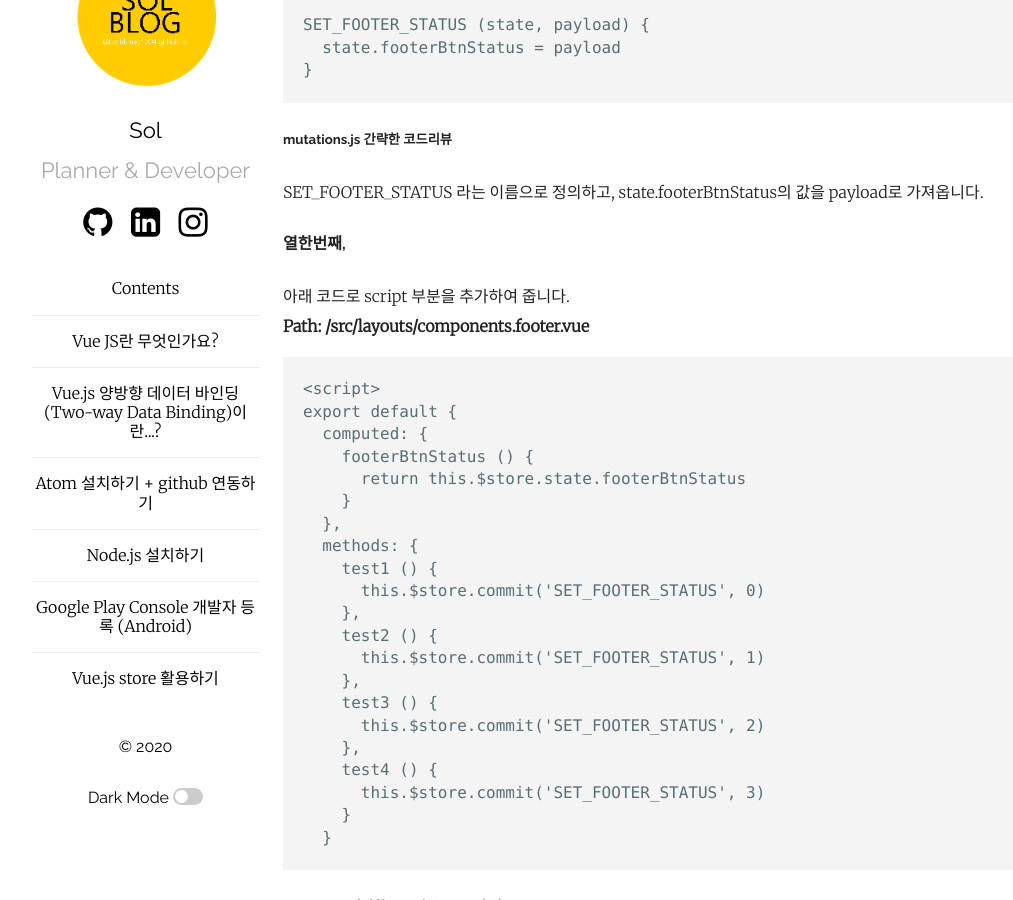
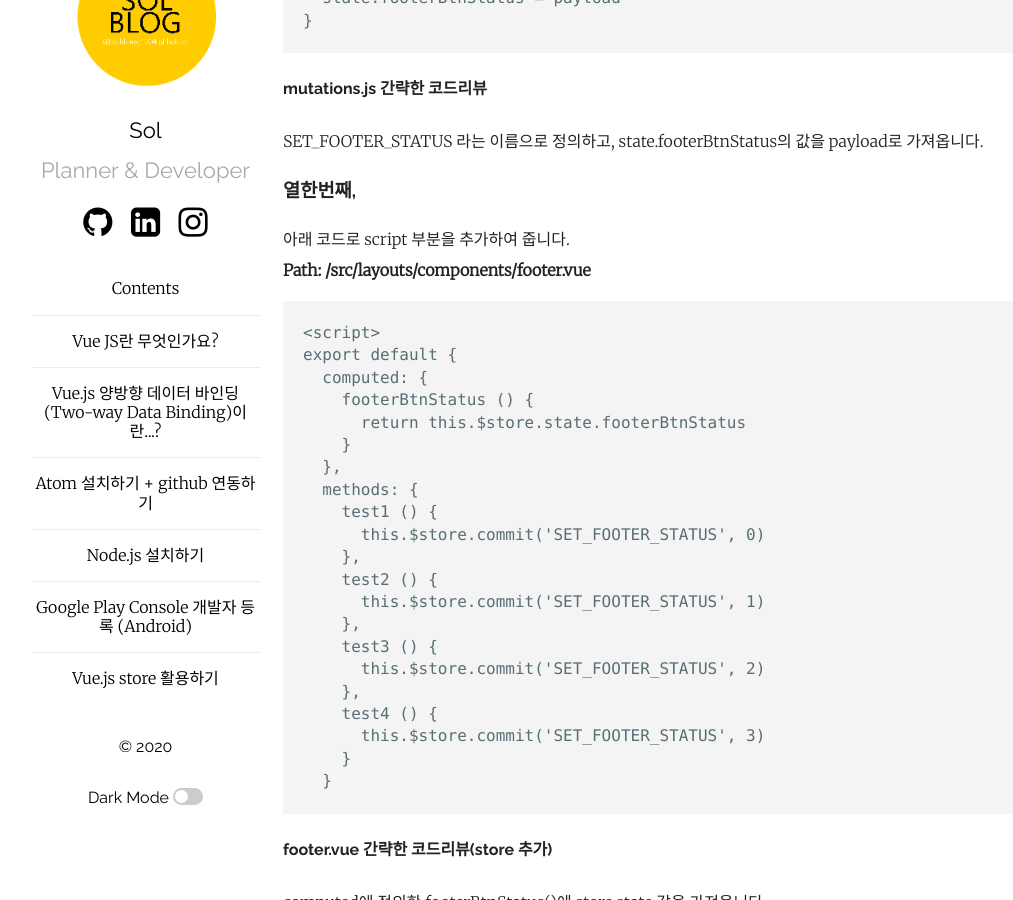
Before and after one commit to bethbang1004/bethbang1004.github.io, a Jekyll site: the page built from _posts/2020-08-27-store-welcome-to-jekyll.markdown, in a window 1280 px wide and 900 px high, scrolled down 5849 px. Shown: the whole window, without its empty margins (72-1085 px from the left). Built offline with Jekyll 4.4.1, drawn with Linux system fonts in a browser that asks for light colours; comment, search, counter and statistics services are not loaded.

Commit message:
update#2

````diff
--- a/_posts/2020-08-27-store-welcome-to-jekyll.markdown
+++ b/_posts/2020-08-27-store-welcome-to-jekyll.markdown
@@ -28,11 +28,12 @@ Vue에서 데이터를 주고 받을 때, __부모와 자식 관계로 이루어
   - test4.vue
 - main.js
 - app.vue
+
 *3. 참고 Github 링크*
 <https://github.com/bethbang1004/store_footer>
 
 
-#### 첫번째,
+### 첫번째,
 store 폴더에 가면, index.js 파일이 있습니다.
 main.js 에 보면 __import store from './store'__ 라는 부분에서 store 전체 파일을 불러오고 있습니다.
 아마 기존에는 index.js에서 getters, mutations, state, actions 를 한 번에 작성하였을텐데,
@@ -49,7 +50,7 @@ store쪽에 **actions.js, getters.js, mutations.js, state.js** 파일을 생성
 | `mutations.js` | state를 변경할 수 있음 (state, payload 순으로 commit을 통해 인자를 받을 수 있음) |
 | `state.js` | view와 직접적으로 연결되어 있는 model로 mutations에서 변경이 일어나면 view에도 변경이 일어남 (직접 state에서의 변경 불가능) |
 
-#### 두번째 (main.js),
+### 두번째 (main.js),
 현재 Vue.js의 상태관리 라이브러리인 vuex를 import 시켰습니다.
 vuex는 중앙 집중식 저장소 역할로, 부모와 자식 관계에 연연하지 않고, 별도의 저장소에서 데이터를 관리합니다.
 오늘 우리는 부모-자식 관계가 아닌 별도 데이터 저장하여 사용할 것이므로, vuex를 설치합니다.
@@ -65,7 +66,7 @@ new Vue({
 }).$mount('#app')
 ```
 
-#### 세번째(store > index.js),
+### 세번째(store > index.js),
 **index.js** 파일에 아래와 같이 내용을 넣어줍니다.
 ```
 import Vue from 'vue'
@@ -89,7 +90,7 @@ export default new Vuex.Store({
 })
 ```
 
-#### 네번째(store > actions.js),
+### 네번째(store > actions.js),
 **actions.js** 파일에 아래와 같이 내용을 넣어줍니다.
 ```
 const actions = {
@@ -97,7 +98,7 @@ const actions = {
 export default actions
 ```
 
-#### 다섯번째(store > getters.js),
+### 다섯번째(store > getters.js),
 **getters.js** 파일에 아래와 같이 내용을 넣어줍니다.
 ```
 const getters = {
@@ -105,7 +106,7 @@ const getters = {
 export default actions
 ```
 
-#### 여섯번째(store > mutations.js),
+### 여섯번째(store > mutations.js),
 **mutations.js** 파일에 아래와 같이 내용을 넣어줍니다.
 ```
 const mutations = {
@@ -114,7 +115,7 @@ const mutations = {
 export default mutations
 ```
 
-#### 일곱번째(store > state.js),
+### 일곱번째(store > state.js),
 **state.js** 파일에 아래와 같이 내용을 넣어줍니다.
 ```
 const state = {
@@ -184,7 +185,7 @@ export default {
 .
 ```
 
-##### footer.vue 틀에 대한 간략한 코드리뷰
+#### footer.vue 틀에 대한 간략한 코드리뷰
 페이지에서 사용자에게 보이는 버튼은 총 4개 입니다. 코드 상에서는 버튼의 on, off를 위해 총 8개를 두었습니다.
 푸터에 있는 버튼들의 위치는 고정되며, 특정 버튼을 클릭하면 클릭한 버튼이 가리키는 페이지로 이동할 수 있도록 만들며 해당 버튼은 on, 나머지 버튼은 off 상태로 됩니다.
 사용자에게 보여지는 버튼 4개를 배열로 보면, [0,1,2,3] 입니다.
@@ -194,18 +195,18 @@ footerBtnStatus라고 정의하여 버튼을 왼쪽부터 0 > 1 > 2 > 3 으로
 
 그리고 script에서 computed에 footerBtnStatus()를 추가합니다.
 
-#### 아홉번재,
+### 아홉번재,
 아래 코드를 추가합니다.
 **Path: /src/store/state.js**
 ```
   footerBtnStatus: 0
 ```
 
-##### state.js 간략한 코드리뷰
+#### state.js 간략한 코드리뷰
 footerBtnStatus의 값을 처음 가져올 값이 0이므로 0으로 셋팅합니다.
 
 
-#### 열번재,
+### 열번재,
 아래 코드를 추가합니다.
 **Path: /src/store/mutations.js**
 ```
@@ -214,12 +215,12 @@ SET_FOOTER_STATUS (state, payload) {
 }
 ```
 
-##### mutations.js 간략한 코드리뷰
+#### mutations.js 간략한 코드리뷰
 SET_FOOTER_STATUS 라는 이름으로 정의하고, state.footerBtnStatus의 값을 payload로 가져옵니다.
 
-#### 열한번째,
+### 열한번째,
 아래 코드로 script 부분을 추가하여 줍니다.
-**Path: /src/layouts/components.footer.vue**
+**Path: /src/layouts/components/footer.vue**
 ```
 <script>
 export default {
@@ -243,12 +244,12 @@ export default {
     }
   }
 ```
-##### footer.vue 간략한 코드리뷰(store 추가)
+#### footer.vue 간략한 코드리뷰(store 추가)
 computed에 정의한 footerBtnStatus()에 store.state 값을 가져옵니다.
 그리고 methods에서 각 버튼(test1, test2 ...)의 클릭 이벤트로 걸어둔 함수에
 this.$store.commit('SET_FOOTER_STATUS', 0) 와 같이 버튼 별 payload 값을 지정하여 줍니다.
 
-#### 열두번째,
+### 열두번째,
 버튼마다 클릭 이벤트(@click)를 넣어두었는데, 클릭하였을 경우, 해당 페이지로 이동하도록 페이지들을 만듭니다.
 **Path: /src/views/**
 하위로 test1.vue, test2.vue, test3.vue, test4.vue를 만듭니다.
@@ -279,7 +280,7 @@ this.$store.commit('SET_FOOTER_STATUS', 0) 와 같이 버튼 별 payload 값을
 </style>
 ```
 
-#### 열세번째,
+### 열세번째,
 만든 페이지를 클릭 이벤트로 불러와서 지정된 url로 보이게끔 router 연결이 필요합니다.
 Router 연결은 아래 포스팅 내용을 참고 하여 주세요.
 연결해서 보아야, 현재 store에 대한 프로젝트도 완성이 됩니다.
````
